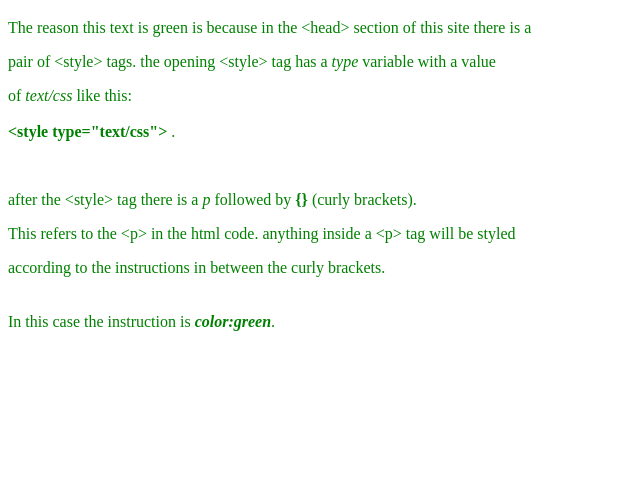
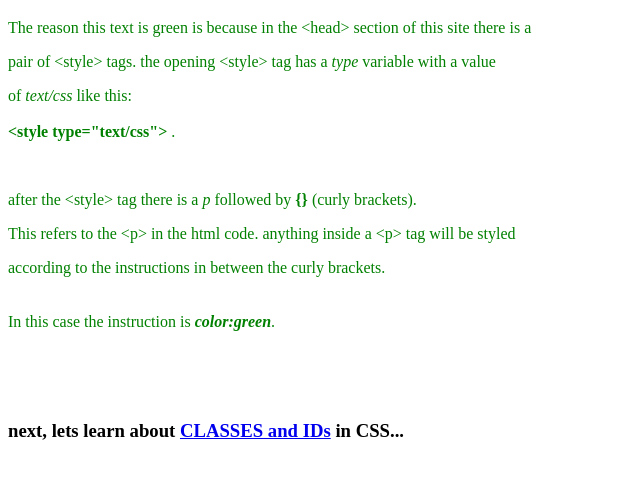
Before and after one commit to immutech/css, a plain HTML site: page index.html in a window 1280 px wide. Shown: the part 61-540 px from the top of the page, without its empty margins (0-640 px from the left). Drawn offline with Linux system fonts and the light colour scheme.

Commit message:
Update index.html

```diff
--- a/index.html
+++ b/index.html
@@ -17,5 +17,8 @@
         <p>after the &lt;style&gt; tag there is a <em>p</em> followed by <strong>{}</strong> (curly brackets).
         <p> This refers to the &lt;p&gt; in the html code. anything inside a &lt;p&gt; tag will be styled </p>
         <p>according to the instructions in between the curly brackets. <br/><br/><br/> In this case the instruction is <strong><em>color:green</em></strong>.</p>
+
+        <br/><br/><br/>
+        <h3>next, lets learn about <a href="CSS/classes_and_ids.html">CLASSES and IDs</a> in CSS...<h3>
 </body>
 </html>
```
